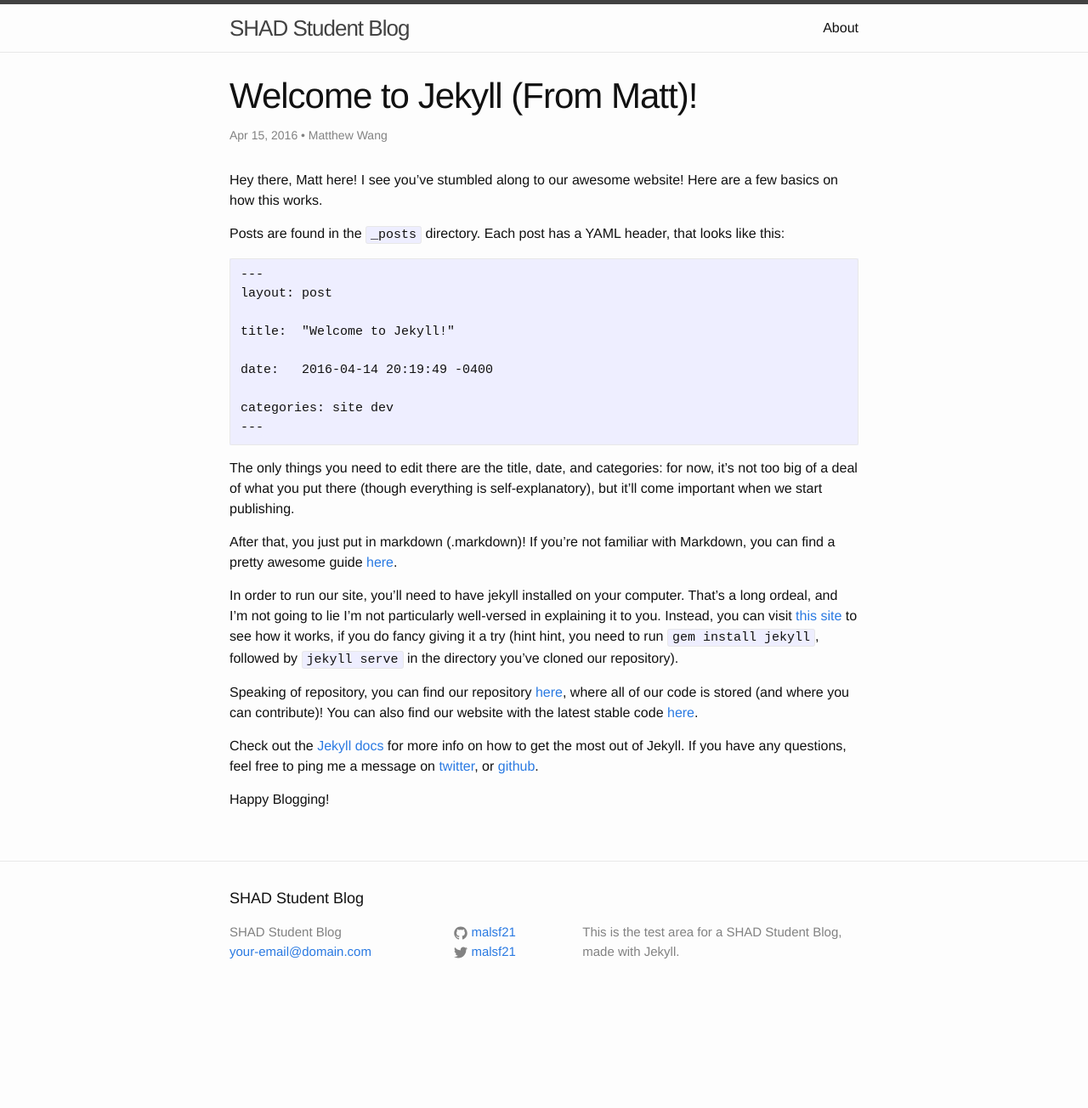
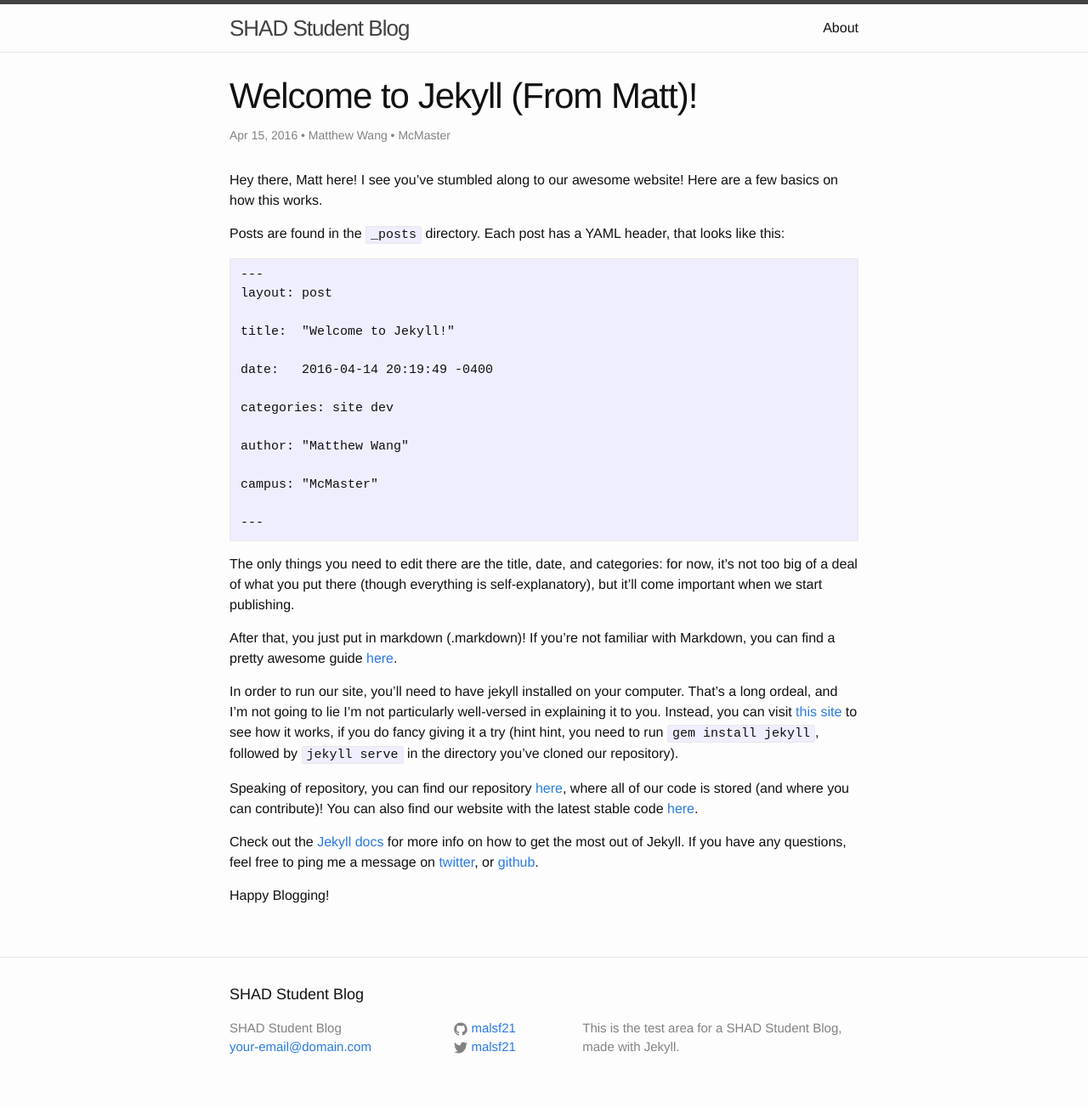
Before and after one commit to AideTechBot/blogs-test, a Jekyll site: the page built from _posts/2016-04-14-welcome-to-jekyll-from-matt.markdown, in a window 1280 px wide. Shown: the whole page at 85% size. Built offline with Jekyll 4.4.1, drawn with Linux system fonts in a browser that asks for light colours; before the commit the page ends 1191 px from its top, so only the background shows below that.

Commit message:
adds a campus template

````diff
--- a/_layouts/post.html
+++ b/_layouts/post.html
@@ -5,7 +5,7 @@
 
   <header class="post-header">
     <h1 class="post-title" itemprop="name headline">{{ page.title }}</h1>
-    <p class="post-meta"><time datetime="{{ page.date | date_to_xmlschema }}" itemprop="datePublished">{{ page.date | date: "%b %-d, %Y" }}</time>{% if page.author %} • <span itemprop="author" itemscope itemtype="http://schema.org/Person"><span itemprop="name">{{ page.author }}</span></span>{% endif %}</p>
+    <p class="post-meta"><time datetime="{{ page.date | date_to_xmlschema }}" itemprop="datePublished">{{ page.date | date: "%b %-d, %Y" }}</time>{% if page.author %} • <span itemprop="author" itemscope itemtype="http://schema.org/Person"><span itemprop="name">{{ page.author }}</span></span>{% endif %} • {% if page.campus %} {{ page.campus }} {% endif %}</p>
   </header>
 
   <div class="post-content" itemprop="articleBody">
--- a/_posts/2016-04-14-welcome-to-jekyll-from-matt.markdown
+++ b/_posts/2016-04-14-welcome-to-jekyll-from-matt.markdown
@@ -4,6 +4,7 @@
 date:   2016-04-14 20:19:49 -0400
 categories: site dev
 author: "Matthew Wang"
+campus: "McMaster"
 ---
 
 Hey there, Matt here! I see you've stumbled along to our awesome website! Here are a few basics on how this works.
@@ -19,6 +20,11 @@
 date:   2016-04-14 20:19:49 -0400
 
 categories: site dev
+
+author: "Matthew Wang"
+
+campus: "McMaster"
+
 ---
 ```
 
--- a/index.html
+++ b/index.html
@@ -12,7 +12,7 @@
         <span class="post-meta">{{ post.date | date: "%b %-d, %Y" }}</span>
 
         <h2>
-          <a class="post-link" href="{{ post.url | prepend: site.baseurl }}">{{ post.title }} </a><small>by {{ post.author }}</small>
+          <a class="post-link" href="{{ post.url | prepend: site.baseurl }}">{{ post.title }} </a><small>by {{ post.author }} from {{ post.campus }}</small>
         </h2>
       </li>
     {% endfor %}
````
